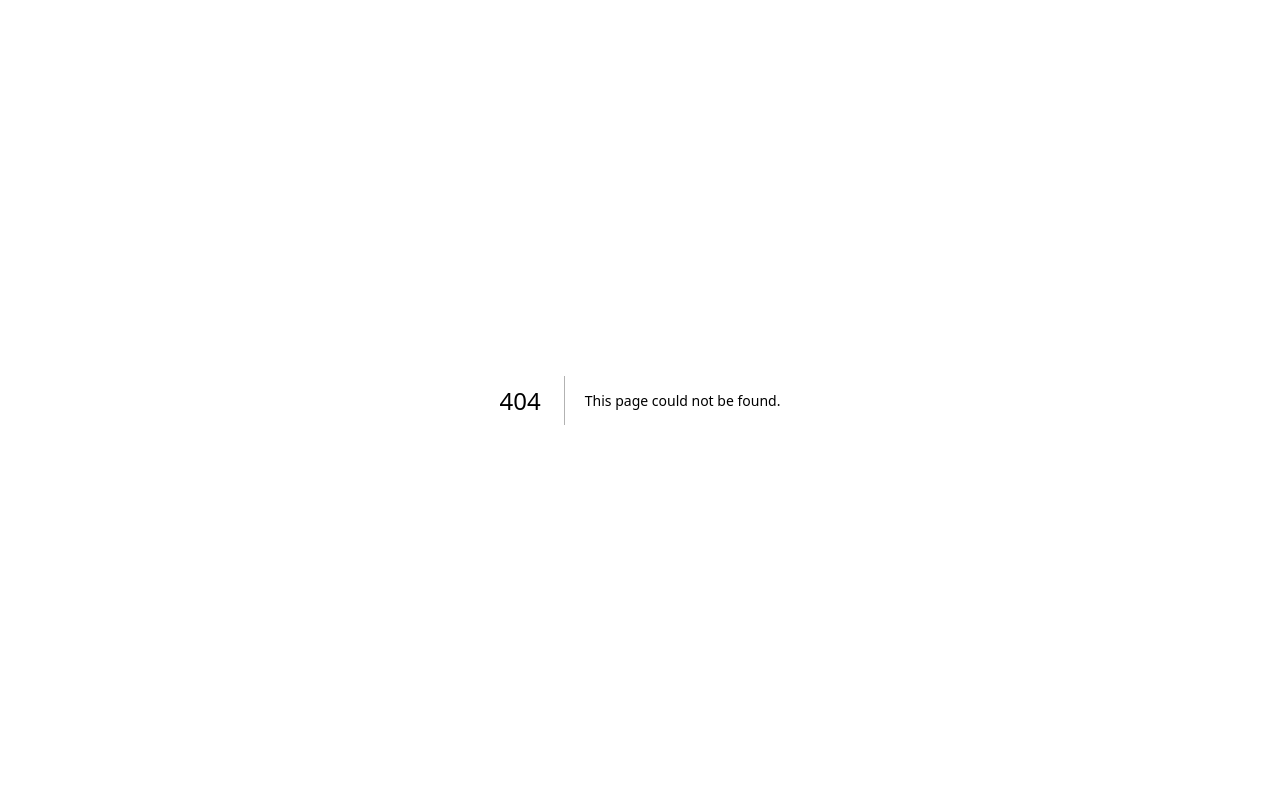
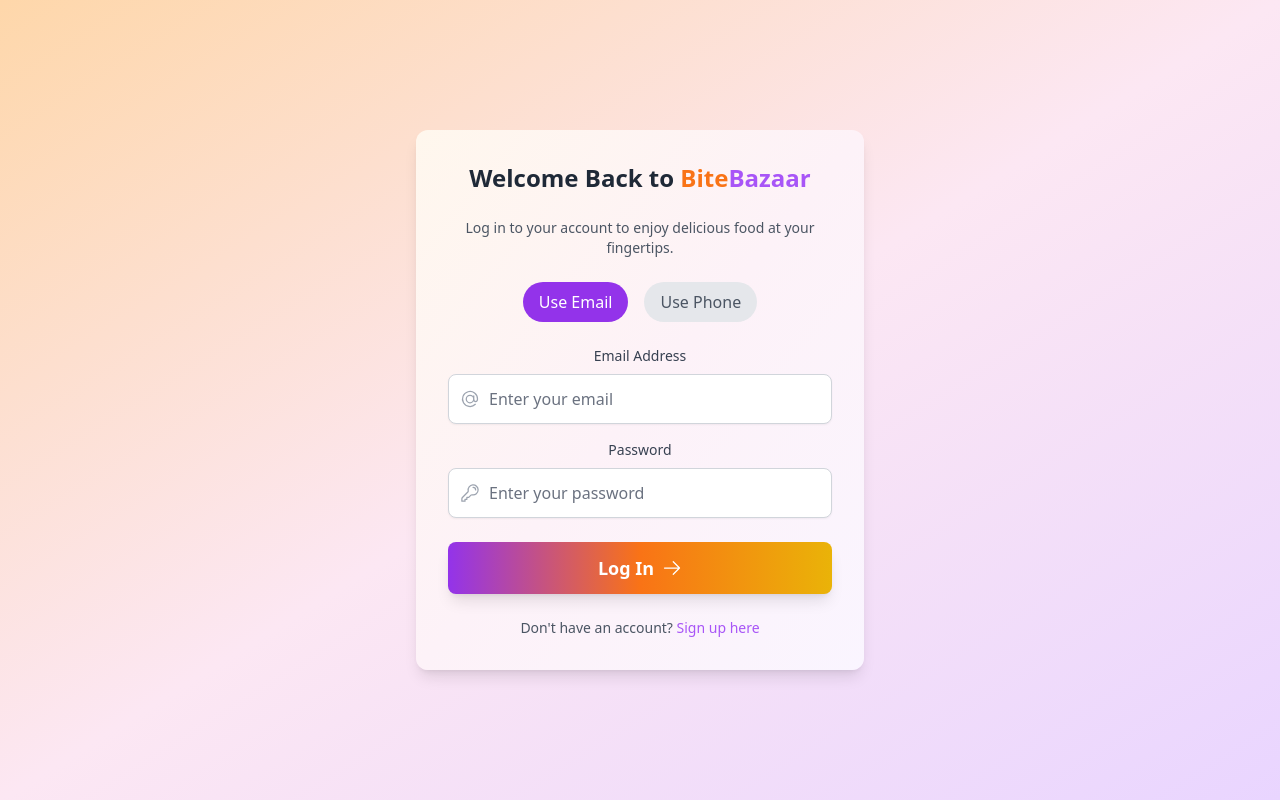
Before and after one commit to CodeCharmC/nextjs-bitebazaar, a Next.js app: page /login in a window 1280 px wide. Before the commit this address had no page. Built offline with nearby package versions, Linux system fonts and the light colour scheme.

Commit message:
add login page

```diff
--- /dev/null
+++ b/app/login/page.tsx
@@ -0,0 +1,10 @@
+import LoginForm from "../ui/login-form";
+
+
+export default function Page() {
+   return <main className="min-h-screen bg-gradient-to-br from-orange-200 via-pink-100 to-purple-200 h-screen flex flex-col justify-center items-center text-center relative">
+      <div>
+         <LoginForm/>
+      </div>
+   </main>;
+}
```
